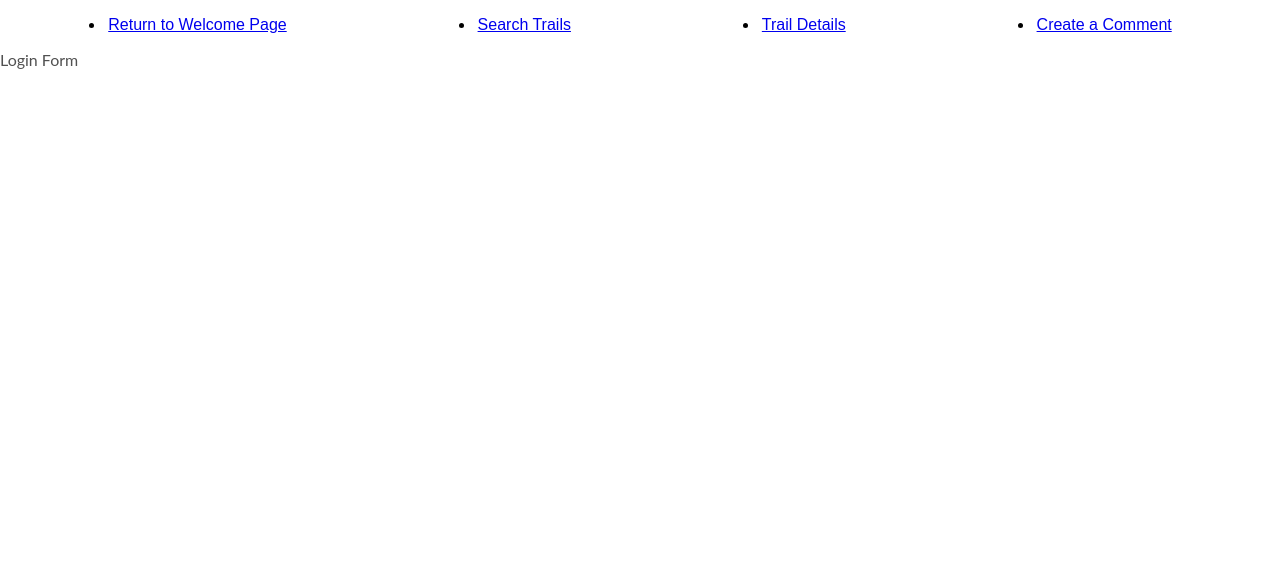
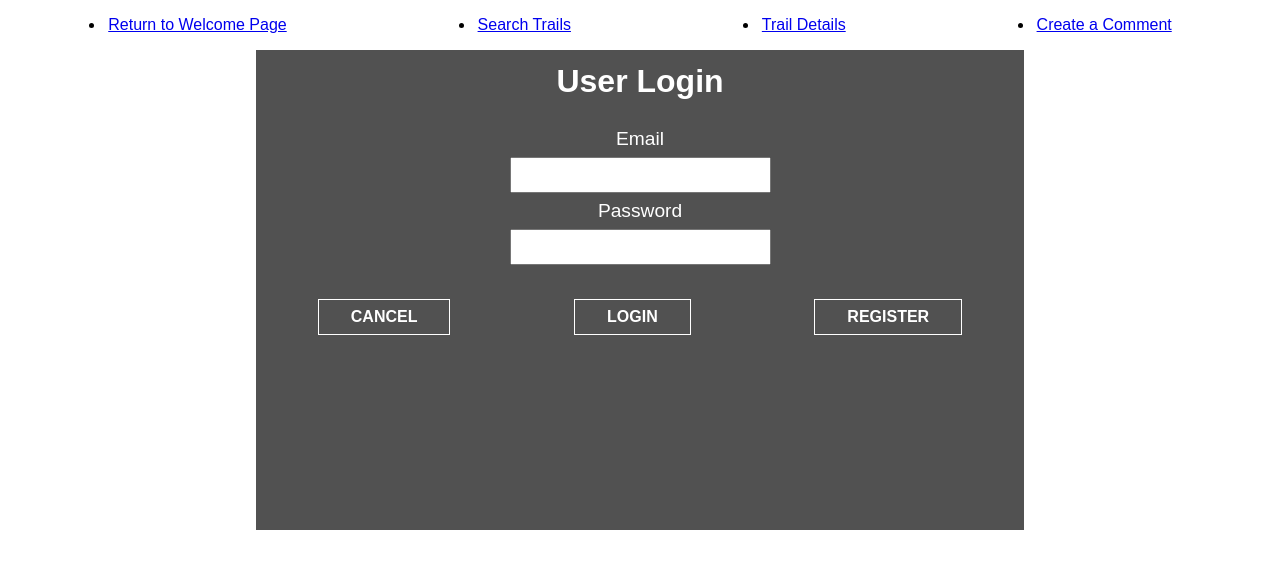
Before and after one commit to jcahill53/hiking-trail-app, a React (Create React App) app in the folder src/resource/hiking-trail/: page /login in a window 1280 px wide. Shown: the top 568 px of the page. Built offline with nearby package versions, Linux system fonts and the light colour scheme.

Commit message:
Push changes to register and email pages

```diff
--- a/src/resource/hiking-trail/src/App.css
+++ b/src/resource/hiking-trail/src/App.css
@@ -190,7 +190,7 @@ body {
 /* Register Form */
 
 
- .register-form{
+ .register-form, .login-form  {
   width: 60%;
   height: 30rem;
   margin-left: 20%;
@@ -201,37 +201,39 @@ body {
 
  }
 
-.register-label{
+.button-container {
+  padding-top: 2rem;
+}
+
+.register-label, .login-label {
   display: block;
   font-size: larger;
   color: white;
   padding: 5px;
 }
 
-.register-input{
+.register-input, .login-input {
   font-size: larger;
   padding: 5px;
   margin: 2px;
 
 }
-.register-btn{
+.register-btn, .login-btn {
+  border: 1px solid #FFFFFF;
+  background-color: transparent;
   font-family: 'Oswald', sans-serif;
   color: #FFFFFF;
-  background-color: transparent;
   text-transform: uppercase;
-  border: 1px solid #FFFFFF;
-  font-size: larger;
-  display: block;
-  padding: 5px;
-  margin: 10px auto;
+  font-weight: bold;
+  padding: .5rem 2rem;
 }
 
-.register-messages{
+.register-messages, .login-messages {
   display: flex;
   justify-content: center;
 }
 
-.register-error{
+.register-error, .login-error {
   display: block;
   background-color: red;
   color: white;
@@ -240,7 +242,7 @@ body {
   padding: 5px;
 }
 
-.register-success{
+.register-success, .login-success {
   display: block;
   background-color: lightblue;
   color: black;
@@ -249,7 +251,7 @@ body {
   padding: 5px;
 }
 
-.register h2 {
+.register h2, .login h2 {
 
   font-family: 'Oswald', sans-serif;
   font-size: 2rem;
--- a/src/resource/hiking-trail/src/App.js
+++ b/src/resource/hiking-trail/src/App.js
@@ -4,7 +4,7 @@ import './App.css';
 import { Route, Routes, useParams } from 'react-router-dom';
 import { Link } from 'react-router-dom';
 import NavBar from './components/NavBar';
-import Login from './components/LoginForm';
+import Login from './components/Login';
 import Register from './components/Register';
 import SearchTrails from './components/SearchTrails';
 import TrailResults from './components/TrailResults';
--- /dev/null
+++ b/src/resource/hiking-trail/src/components/Login.jsx
@@ -0,0 +1,14 @@
+import React from 'react';
+import '../App.css';
+import LoginForm from "./LoginForm"
+
+function Login() {
+  return (
+    <div className="App">
+      <LoginForm />
+    </div>
+
+  );
+}
+
+export default Login
--- a/src/resource/hiking-trail/src/components/LoginForm.jsx
+++ b/src/resource/hiking-trail/src/components/LoginForm.jsx
@@ -1,15 +1,45 @@
-import React from 'react';
+import React, {useState} from 'react';
+import { Link } from 'react-router-dom';
 
 function LoginForm() {
+    // States for registration
 
-    return (
+    const [email, setEmail] = useState('');
+    const [password, setPassword] = useState('');
+
+  return (
+    <section className="login">
+      <div className="login-form">
         <div>
-            <div>
-                <p> Login Form</p>
-            </div>
+          <h2>User Login</h2>
         </div>
-    )
 
+        <form >
+          {/* Labels and inputs for form data */}
+          <div className="form-container">
+            <label className="register-label">Email</label>
+            <input className="register-input"
+              value={email } type="text" />
+
+
+            <label className="register-label">Password</label>
+            <input className="register-input"
+              value={ password} type="password" />
+          </div>
+          {/* <div>
+          <button className="login-btn" type="submit">Submit</button>
+        </div> */}
+          <div className="row button-container">
+            <Link to={`/`}><button className="register-btn">Cancel</button></Link>
+            <button className="register-btn" type="submit">
+              Login
+            </button>
+            <Link to={`/register`}><button className="register-btn">Register</button></Link>
+          </div>
+        </form>
+      </div>
+    </section>
+  )
 }
 
 export default LoginForm
--- a/src/resource/hiking-trail/src/components/RegisterForm.jsx
+++ b/src/resource/hiking-trail/src/components/RegisterForm.jsx
@@ -1,4 +1,5 @@
 import React, { useState } from 'react';
+import { Link } from 'react-router-dom';
 
 function RegisterForm() {
 
@@ -81,6 +82,7 @@ function RegisterForm() {
 
         <form>
           {/* Labels and inputs for form data */}
+          <div className="form-container">
             <label className="register-label">Name</label>
             <input onChange={handleName} className="register-input"
               value={name} type="text" />
@@ -92,10 +94,14 @@ function RegisterForm() {
             <label className="register-label">Password</label>
             <input onChange={handlePassword} className="register-input"
               value={password} type="password" />
-
+          </div>
+          <div className="row button-container">
+            <Link to={`/`}><button className="register-btn">Cancel</button></Link>
             <button onClick={handleSubmit} className="register-btn" type="submit">
-          Submit
+              Register
             </button>
+            <Link to={`/login`}><button className="register-btn">Login</button></Link>
+          </div>
         </form>
       </div>
     </section>
```
Lines whose indentation alone changed are shown as unchanged.
